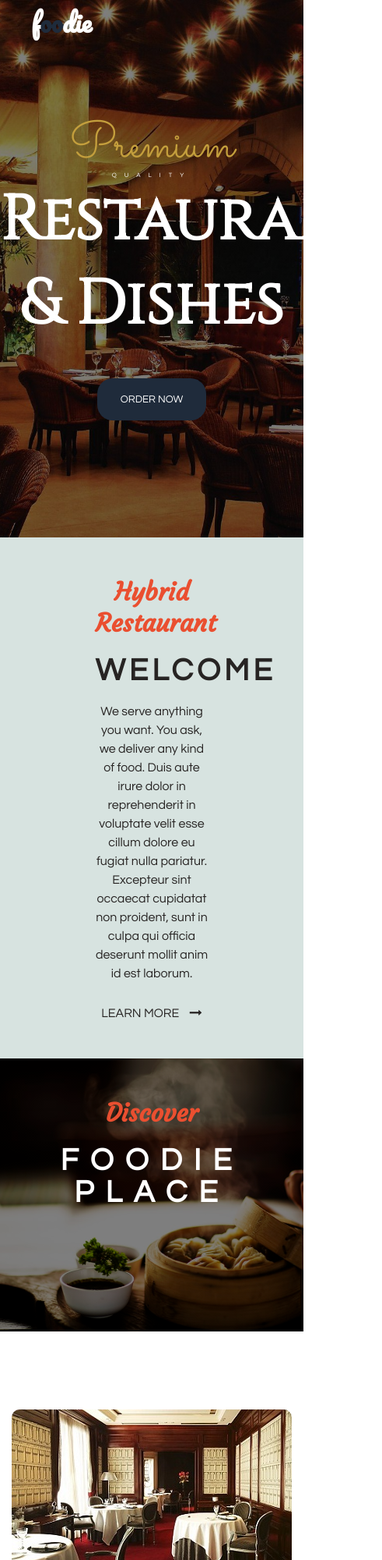
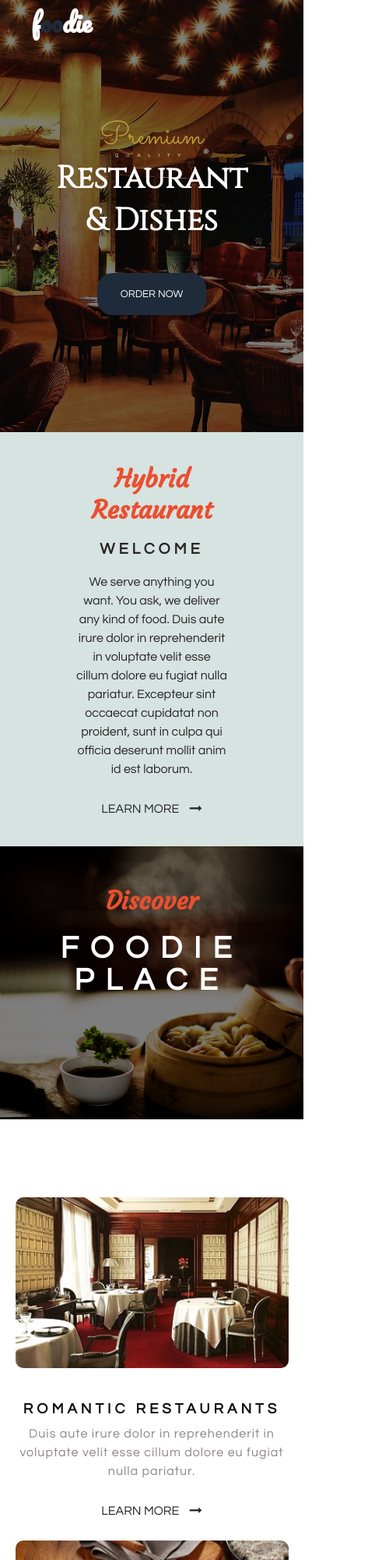
Before and after one commit to horler234/Day-Eight, a plain HTML site: page day eight/index.html in a window 390 px wide. Shown: the top 2000 px of the page at 78% size, 491 px wide, since content can reach past the window. Drawn offline with Linux system fonts and the light colour scheme.

Commit message:
Add files via upload

```diff
--- a/day eight/sass/app.sass
+++ b/day eight/sass/app.sass
@@ -103,7 +103,7 @@ h1.restaurant-text
   font-size: 5rem
   margin: 0
   padding: 0
-  width: 100%
+  // width: 100%
 
 button.order-btn
   font-family: 'Questrial', sans-serif
@@ -311,11 +311,35 @@ p.footer-text
     text-align: center
 
 
-  .img-text-container,
-  .regular,
+  .regular
+    width: 80%
+    margin-bottom: 30px
   .address
     width: 100%
     margin-bottom: 30px
 
   .nav-menu
     display: none !important
+
+  h1.restaurant-text
+    font-size: 40px
+
+  h1.premium
+    font-size: 40px
+
+  p.quality
+    font-size: 6px
+
+  h1.welcome-text
+    font-size: 20px
+
+  .img-text-container
+    width: 90%
+    margin: auto
+    margin-bottom: 30px
+
+  img.explain-img
+    width: 100%
+
+  .about-container
+    padding: 40px 0
```
Also changed, not shown: day eight/css/app.css, 1 other file.
